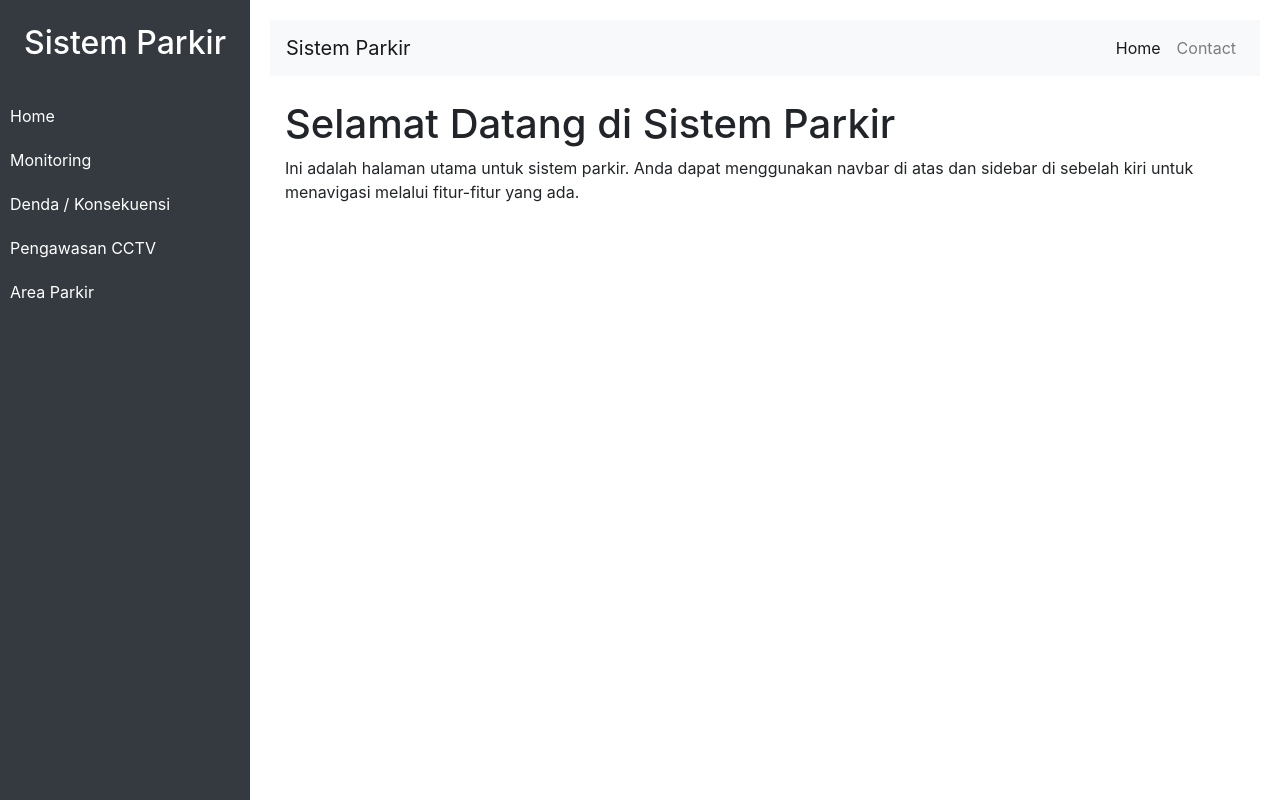
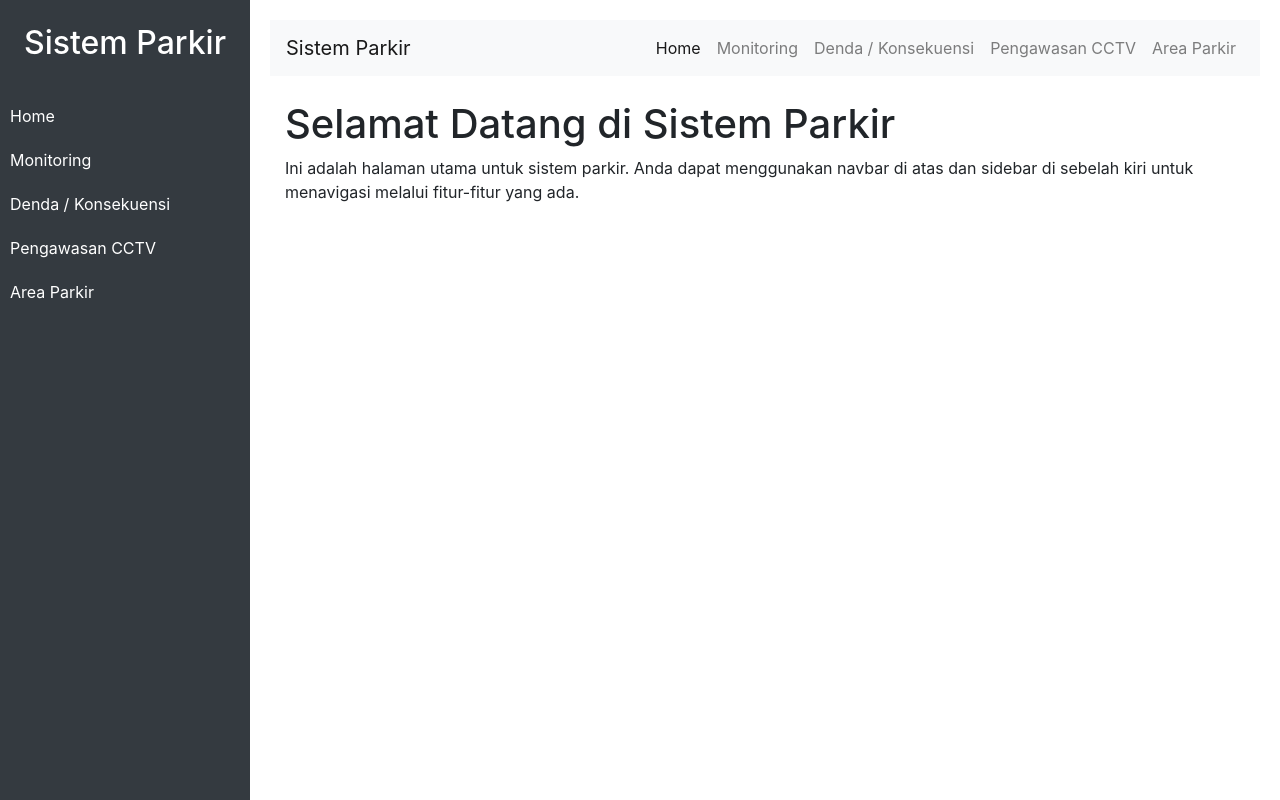
Before and after one commit to Impostor66/Project, a PHP site: page / in a window 1280 px wide. Run offline with PHP 8.4, Linux system fonts and the light colour scheme.

Commit message:
index.php

```diff
--- a/index.php
+++ b/index.php
@@ -33,17 +33,23 @@
             padding: 20px;
             width: 100%;
         }
+        .section {
+            display: none;
+        }
+        .section.active {
+            display: block;
+        }
     </style>
 </head>
 <body>
     <!-- Sidebar -->
     <div class="sidebar">
         <h2 class="text-center py-4">Sistem Parkir</h2>
-        <a href="#home">Home</a>
-        <a href="#monitoring">Monitoring</a>
-        <a href="#penalty">Denda / Konsekuensi</a>
-        <a href="#cctv">Pengawasan CCTV</a>
-        <a href="#area">Area Parkir</a>
+        <a href="#" onclick="showSection('home')">Home</a>
+        <a href="#" onclick="showSection('monitoring')">Monitoring</a>
+        <a href="#" onclick="showSection('penalty')">Denda / Konsekuensi</a>
+        <a href="#" onclick="showSection('cctv')">Pengawasan CCTV</a>
+        <a href="#" onclick="showSection('area')">Area Parkir</a>
     </div>
     <!-- Navbar -->
     <div class="content">
@@ -55,23 +61,85 @@
             <div class="collapse navbar-collapse" id="navbarNav">
                 <ul class="navbar-nav ml-auto">
                     <li class="nav-item active">
-                        <a class="nav-link" href="#">Home</a>
+                        <a class="nav-link" href="#" onclick="showSection('home')">Home</a>
                     </li>
                     <li class="nav-item">
-                        <a class="nav-link" href="#">Contact</a>
+                        <a class="nav-link" href="#" onclick="showSection('monitoring')">Monitoring</a>
+                    </li>
+                    <li class="nav-item">
+                        <a class="nav-link" href="#" onclick="showSection('penalty')">Denda / Konsekuensi</a>
+                    </li>
+                    <li class="nav-item">
+                        <a class="nav-link" href="#" onclick="showSection('cctv')">Pengawasan CCTV</a>
+                    </li>
+                    <li class="nav-item">
+                        <a class="nav-link" href="#" onclick="showSection('area')">Area Parkir</a>
                     </li>
                 </ul>
             </div>
         </nav>
         <!-- Content Area -->
         <div class="container">
-            <h1 class="mt-4">Selamat Datang di Sistem Parkir</h1>
-            <p>Ini adalah halaman utama untuk sistem parkir. Anda dapat menggunakan navbar di atas dan sidebar di sebelah kiri untuk menavigasi melalui fitur-fitur yang ada.</p>
+            <div id="home" class="section active">
+                <h1 class="mt-4">Selamat Datang di Sistem Parkir</h1>
+                <p>Ini adalah halaman utama untuk sistem parkir. Anda dapat menggunakan navbar di atas dan sidebar di sebelah kiri untuk menavigasi melalui fitur-fitur yang ada.</p>
+            </div>
+            <div id="monitoring" class="section">
+                <h1 class="mt-4">Monitoring Area Parkir</h1>
+                <p>Pengawasan pada area parkir ini bertujuan agar pihak pengawas kampus dapat menegur dan mengatur ketertiban area parkir.</p>
+                <table class="table table-bordered">
+                    <thead>
+                        <tr>
+                            <th>No</th>
+                            <th>Nama Mahasiswa</th>
+                            <th>Waktu Parkir</th>
+                            <th>Plat Nomor</th>
+                        </tr>
+                    </thead>
+                    <tbody>
+                        <tr>
+                            <td>1</td>
+                            <td>Andi</td>
+                            <td>08:00</td>
+                            <td>AB 1234 CD</td>
+                        </tr>
+                        <!-- Tambahkan baris sesuai kebutuhan -->
+                    </tbody>
+                </table>
+            </div>
+            <div id="penalty" class="section">
+                <h1 class="mt-4">Denda / Konsekuensi</h1>
+                <p>Memberikan kebijakan seperti denda/konsekuensi pada mahasiswa yang tidak patuh terhadap pihak pengawas ataupun mengganggu area parkir merupakan tindakan efektif.</p>
+                <ul>
+                    <li>Denda Rp 50.000 untuk pelanggaran pertama.</li>
+                    <li>Denda Rp 100.000 untuk pelanggaran kedua.</li>
+                    <li>Penghapusan hak parkir untuk pelanggaran ketiga.</li>
+                </ul>
+            </div>
+            <div id="cctv" class="section">
+                <h1 class="mt-4">Pengawasan CCTV</h1>
+                <p>Pengawasan ekstra ini juga sangat berpengaruh untuk menghindari hal-hal yang tidak diinginkan seperti kasus pencurian helm.</p>
+                <img src="cctv_image.jpg" alt="CCTV Monitoring" class="img-fluid">
+            </div>
+            <div id="area" class="section">
+                <h1 class="mt-4">Area Parkir yang Luas</h1>
+                <p>Area parkir yang sempit akan sangat berpengaruh pada terjadinya kemacetan. Oleh sebab itu, memiliki area parkir yang luas akan sangat membantu.</p>
+                <img src="parking_area_image.jpg" alt="Parking Area" class="img-fluid">
+            </div>
         </div>
     </div>
     <!-- Bootstrap JS, Popper.js, and jQuery -->
     <script src="https://code.jquery.com/jquery-3.5.1.slim.min.js"></script>
     <script src="https://cdn.jsdelivr.net/npm/@popperjs/core@2.9.2/dist/umd/popper.min.js"></script>
     <script src="https://stackpath.bootstrapcdn.com/bootstrap/4.5.2/js/bootstrap.min.js"></script>
+    <script>
+        function showSection(sectionId) {
+            var sections = document.querySelectorAll('.section');
+            sections.forEach(function(section) {
+                section.classList.remove('active');
+            });
+            document.getElementById(sectionId).classList.add('active');
+        }
+    </script>
 </body>
 </html>
```
